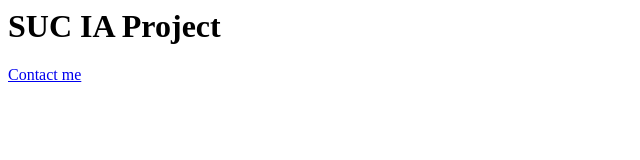
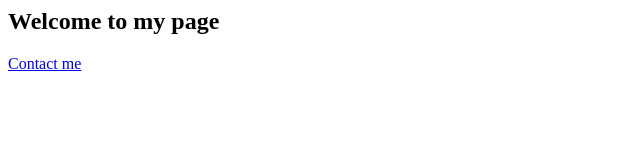
Before and after one commit to benjaminkian/sucia1, a plain HTML site: page index.html in a window 1280 px wide. Shown: the whole page, without its empty margins (0-640 px from the left). Drawn offline with Linux system fonts and the light colour scheme.

Commit message:
Update homepage

```diff
--- a/index.html
+++ b/index.html
@@ -3,7 +3,7 @@
 <title></title>
 </head>
 <body>
-<h1>SUC IA Project</h1>
+<h2>Welcome to my page</h2>
   <a href="contact.html">Contact me</a>
 </body>
 </html>
```
